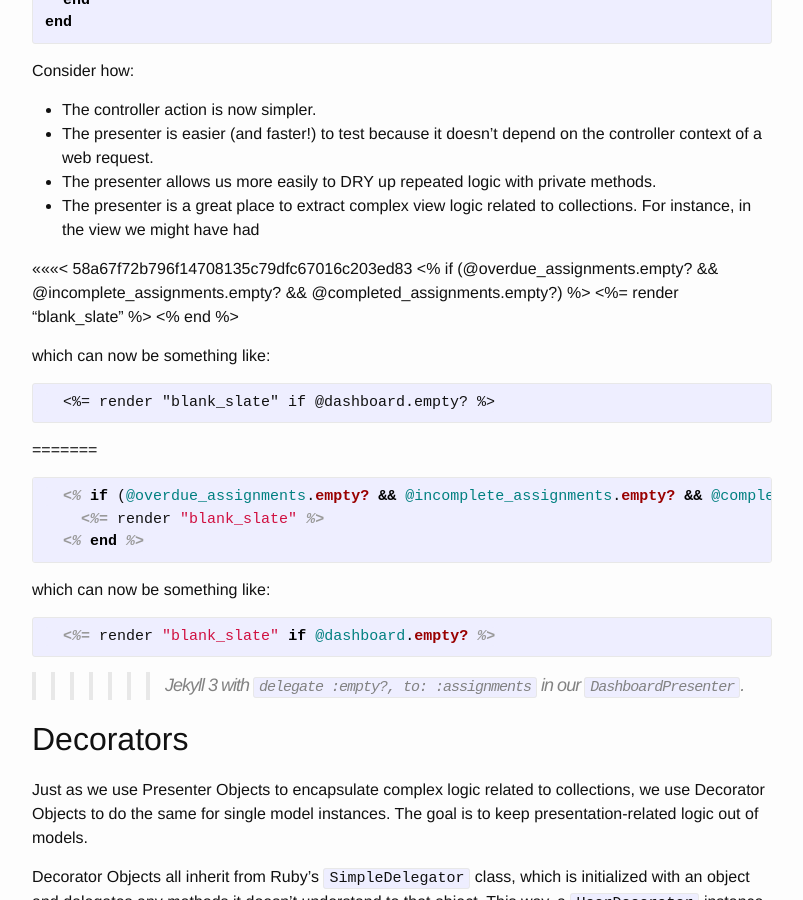
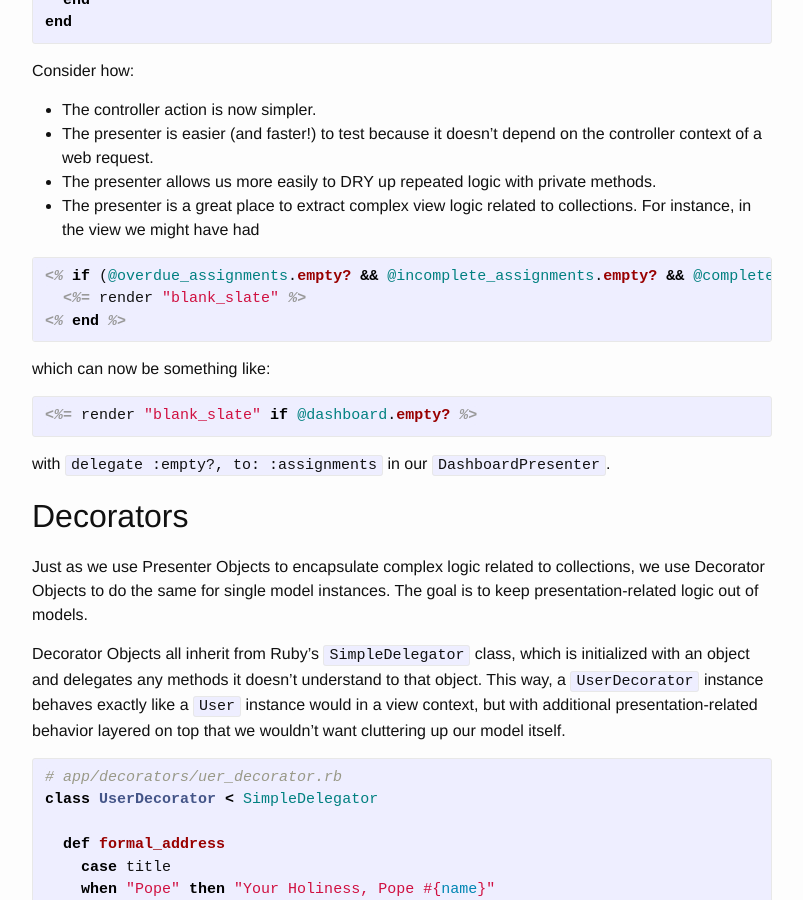
Before and after one commit to isabella232/lessonly.github.io, a Jekyll site: the page built from ruby-style-guide.md, in a window 1280 px wide and 900 px high, scrolled down 5204 px. Shown: the whole window, without its empty margins (238-1041 px from the left). Built offline with Jekyll 4.4.1, drawn with Linux system fonts in a browser that asks for light colours.

Commit message:
Whoops, fix merge conflict I accidentally pushed >.<

````diff
--- a/ruby-style-guide.md
+++ b/ruby-style-guide.md
@@ -239,30 +239,19 @@ Consider how:
 - The presenter allows us more easily to DRY up repeated logic with private methods.
 - The presenter is a great place to extract complex view logic related to collections. For instance, in the view we might have had
 
-<<<<<<< 58a67f72b796f14708135c79dfc67016c203ed83
-      <% if (@overdue_assignments.empty? && @incomplete_assignments.empty? && @completed_assignments.empty?) %>
-        <%= render "blank_slate" %>
-      <% end %>
+```erb
+<% if (@overdue_assignments.empty? && @incomplete_assignments.empty? && @completed_assignments.empty?) %>
+  <%= render "blank_slate" %>
+<% end %>
+```
 
-  which can now be something like:
+which can now be something like:
 
-      <%= render "blank_slate" if @dashboard.empty? %>
+```erb
+<%= render "blank_slate" if @dashboard.empty? %>
+```
 
-=======
-  ```erb
-  <% if (@overdue_assignments.empty? && @incomplete_assignments.empty? && @completed_assignments.empty?) %>
-    <%= render "blank_slate" %>
-  <% end %>
-  ```
-
-  which can now be something like:
-
-  ```erb
-  <%= render "blank_slate" if @dashboard.empty? %>
-  ```
-
->>>>>>> Jekyll 3
-  with `delegate :empty?, to: :assignments` in our `DashboardPresenter`.
+with `delegate :empty?, to: :assignments` in our `DashboardPresenter`.
 
 ## Decorators
 
````
